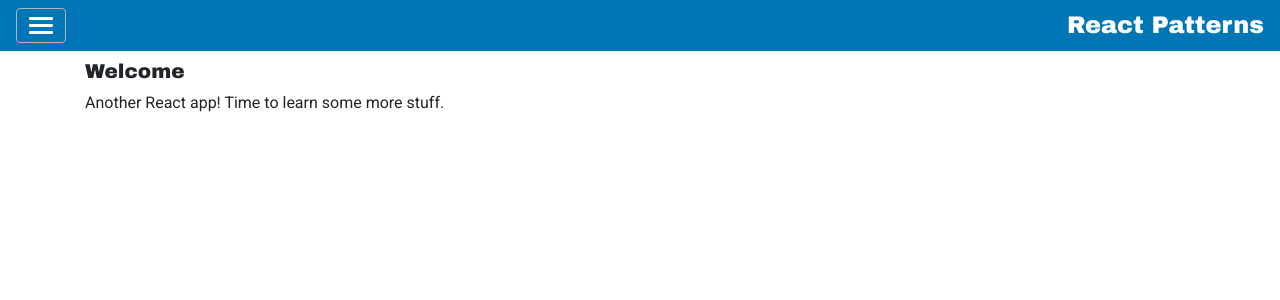
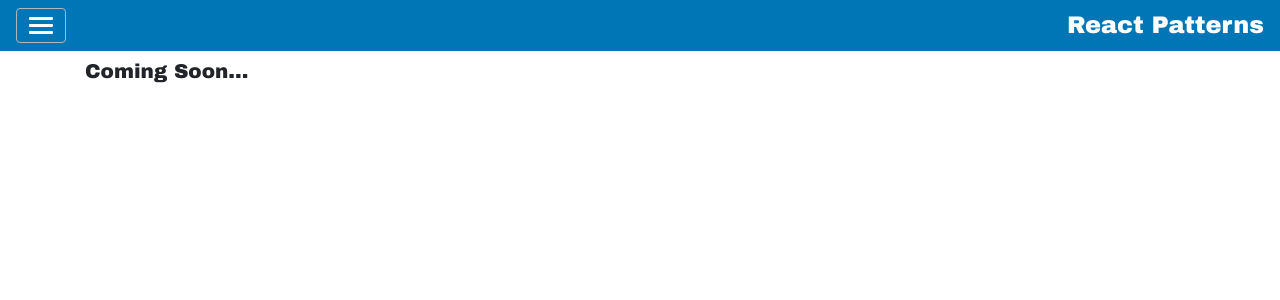
Before and after one commit to bradf83/react-pattern, a React (Create React App) app: page /graph in a window 1280 px wide. Shown: the top 300 px of the page. Built offline with nearby package versions, Linux system fonts and the light colour scheme.

Commit message:
Added routing via React Router. Added menu options. Hide the menu on navigate. Added active and hover colours.

```diff
--- a/package.json
+++ b/package.json
@@ -7,6 +7,7 @@
     "node-sass": "^4.12.0",
     "react": "^16.10.1",
     "react-dom": "^16.10.1",
+    "react-router-dom": "^5.1.1",
     "react-scripts": "3.1.2"
   },
   "scripts": {
--- a/src/App.js
+++ b/src/App.js
@@ -1,14 +1,19 @@
 import React from 'react';
 import Navbar from "./components/Navbar";
 import PublicWelcome from "./components/PublicWelcome";
+import {BrowserRouter as Router, Route, Switch} from "react-router-dom";
+import Graph from "./components/Graph";
 
 function App() {
-  return (
-      <>
-        <Navbar/>
-        <PublicWelcome/>
-      </>
-  );
+    return (
+        <Router>
+            <Navbar/>
+            <Switch>
+                <Route exact={true} path="/" component={PublicWelcome}/>
+                <Route path="/graph" component={Graph}/>
+            </Switch>
+        </Router>
+    );
 }
 
 export default App;
--- /dev/null
+++ b/src/components/ContainerContent.js
@@ -0,0 +1,13 @@
+import React from 'react';
+
+const ContainerContent = ({children}) => {
+    return (
+        <section className="my-2">
+            <div className="container">
+                {children}
+            </div>
+        </section>
+    )
+};
+
+export default ContainerContent;
--- /dev/null
+++ b/src/components/Graph.js
@@ -0,0 +1,12 @@
+import React from 'react';
+import ContainerContent from "./ContainerContent";
+
+const Graph = () => {
+    return (
+        <ContainerContent>
+            <h5>Coming Soon...</h5>
+        </ContainerContent>
+    )
+};
+
+export default Graph;
--- /dev/null
+++ b/src/components/MainNavLink.js
@@ -0,0 +1,16 @@
+import React from 'react';
+import {NavLink} from "react-router-dom";
+
+// TODO: Research composing components
+// TODO: to has to be present, handleNavigate has to be present, exact does not.
+// TODO: What to do with location (from NavLink)
+
+const MainNavLink = (props) => {
+    return (
+        <NavLink to={props.to} exact={props.exact} className="list-group-item list-group-item-action" onClick={() => props.handleNavigate(props.to)}>
+            {props.children}
+        </NavLink>
+    )
+};
+
+export default MainNavLink;
--- a/src/components/Navbar.js
+++ b/src/components/Navbar.js
@@ -1,13 +1,23 @@
 import React, { useState } from 'react';
+import {NavLink, withRouter} from "react-router-dom";
+import MainNavLink from "./MainNavLink";
 
 // TODO: Accessibility, I18N
 //  Since I am just sliding the side menu out of view I believe its still accessible  is there a way to change that?
 
-const Navbar = () => {
+const Navbar = ({location}) => {
     const [navCollapsed, setNavCollapsed] = useState(true);
 
     const toggleCollapsed = () => {
         setNavCollapsed(current => !current);
+    };
+
+    // TODO: This feels clunky, maybe a different way to handle this?
+    const handleNavigate = (to) => {
+        // Only hide the menu if navigating
+        if(location.pathname !== to){
+            setNavCollapsed(true);
+        }
     };
 
     const collapsed = navCollapsed ? 'collapsed' : '';
@@ -35,10 +45,16 @@
                     <div className="list-group-item list-group-item-header">
                         React Patterns
                     </div>
+                    <MainNavLink to="/" exact={true} handleNavigate={handleNavigate}>
+                        Public Homepage
+                    </MainNavLink>
+                    <MainNavLink to="/graph" handleNavigate={handleNavigate}>
+                        Graph
+                    </MainNavLink>
                 </div>
             </section>
         </>
     )
 };
 
-export default Navbar;
+export default withRouter(Navbar);
--- a/src/components/PublicWelcome.js
+++ b/src/components/PublicWelcome.js
@@ -1,13 +1,12 @@
 import React from 'react';
+import ContainerContent from "./ContainerContent";
 
 const PublicWelcome = () => {
     return (
-        <section className="my-2">
-            <div className="container">
-                <h5>Welcome</h5>
-                <p>Another React app!  Time to learn some more stuff.</p>
-            </div>
-        </section>
+        <ContainerContent>
+            <h5>Welcome</h5>
+            <p>Another React app!  Time to learn some more stuff.</p>
+        </ContainerContent>
     )
 };
 
--- a/src/styles/custom/_navbar.scss
+++ b/src/styles/custom/_navbar.scss
@@ -101,17 +101,17 @@
       &.list-group-item-header {
         @extend .font-weight-bold;
         @extend .text-white;
-        background-color: $lions-silver; //TODO: Darker or another color?
+        background-color: darken($lions-silver, 30%);
         font-size: $h6-font-size;
       }
 
       &.list-group-item-action {
         &:hover {
-          background-color: red; //TODO: figure out the colour
+          background-color: darken($lions-silver, 10%);
         }
 
         &.active {
-          background-color: green; //TODO: figure out the colour
+          background-color: darken($lions-silver, 20%);
         }
 
         color: $white;
```
Also changed, not shown: 2 other files (tests, documents, lock files or other folders).
